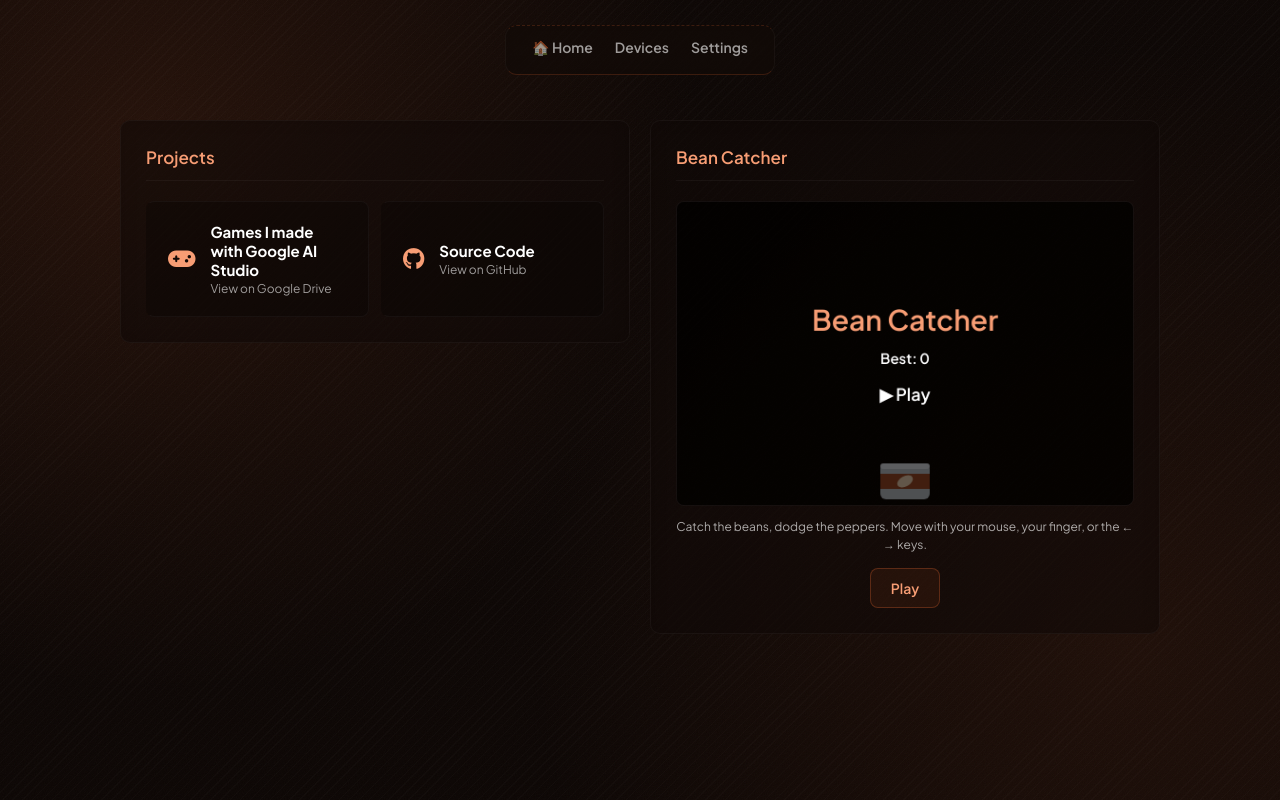
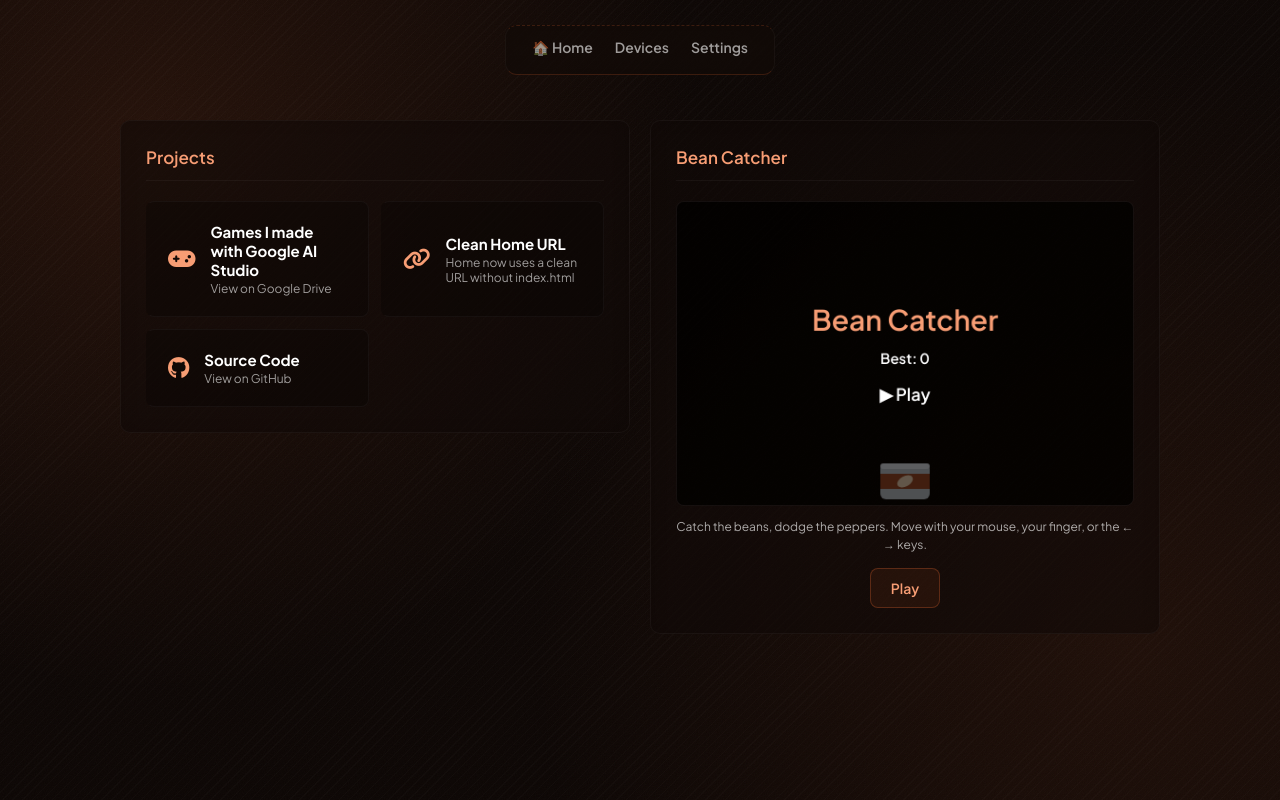
Before and after one commit to beans-jusfine/beans-jusfine.github.io, a plain HTML site: page beans-stuff.html in a window 1280 px wide. Drawn offline with Linux system fonts and the light colour scheme.

Commit message:
Add clean Home URL fix to Beans Stuff projects

```diff
--- a/beans-stuff.html
+++ b/beans-stuff.html
@@ -45,6 +45,13 @@
                             <span class="fig-caption" data-i18n="projGamesCap" style="font-size: 12px; opacity: 0.6;">View on Google Drive</span>
                         </div>
                     </a>
+                    <a href="https://beans-jusfine.github.io/" target="_blank" rel="noopener noreferrer" class="spec-item">
+                        <i class="fa-solid fa-link spec-icon"></i>
+                        <div style="display: flex; flex-direction: column; gap: 2px;">
+                            <span class="spec-text" style="font-weight: 700; font-size: 15px;">Clean Home URL</span>
+                            <span class="fig-caption" style="font-size: 12px; opacity: 0.6;">Home now uses a clean URL without index.html</span>
+                        </div>
+                    </a>
                     <a href="https://github.com/beans-jusfine/beans-jusfine.github.io" target="_blank" rel="noopener noreferrer" class="spec-item">
                         <i class="fa-brands fa-github spec-icon"></i>
                         <div style="display: flex; flex-direction: column; gap: 2px;">
```
